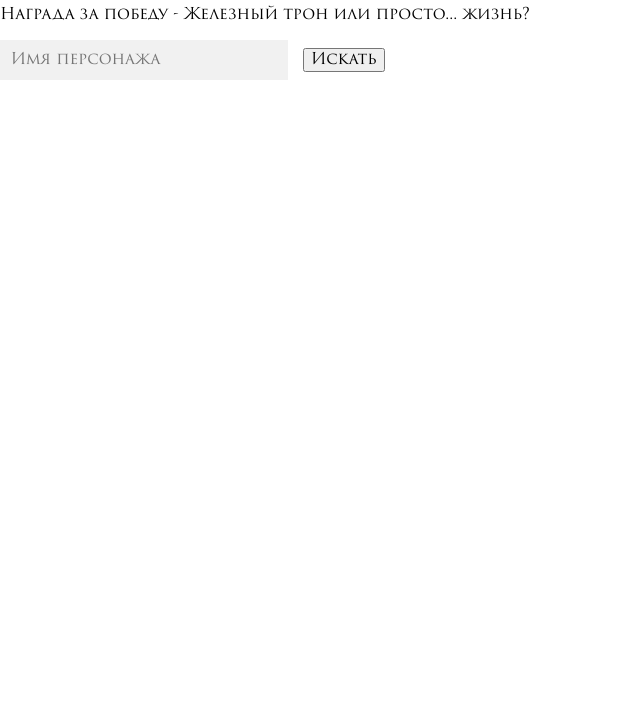
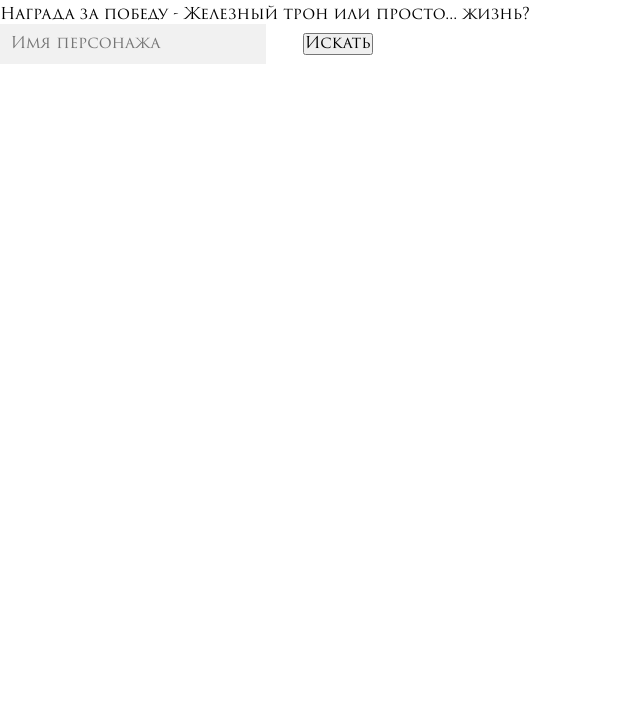
Before and after one commit to galagrin/Game-of-Thrones-project, a website: page public/Index.html in a window 1280 px wide. Shown: the part 74-800 px from the top of the page, without its empty margins (0-640 px from the left). Drawn offline with Linux system fonts and the light colour scheme; no server answers.

Commit message:
add global styles and styles for body

```diff
--- a/public/styles/main.css
+++ b/public/styles/main.css
@@ -1,3 +1,9 @@
+*, *::before, *::after {
+    margin: 0;
+    padding: 0;
+    box-sizing: border-box;
+}
+
 @font-face {
     font-family: "Game-of-Thrones";
     src: url(../fonts/game-of-thrones-kg25.ttf);
@@ -5,6 +11,12 @@
 @font-face {
     font-family: "Trajan-Pro-3";
     src: url(../fonts/Trajan-Pro-3-Regular.otf);
+}
+
+body {
+    max-width: 1920px;
+    margin: 0 auto;
+    width: 100%;
 }
 
 h1, h2{
```
